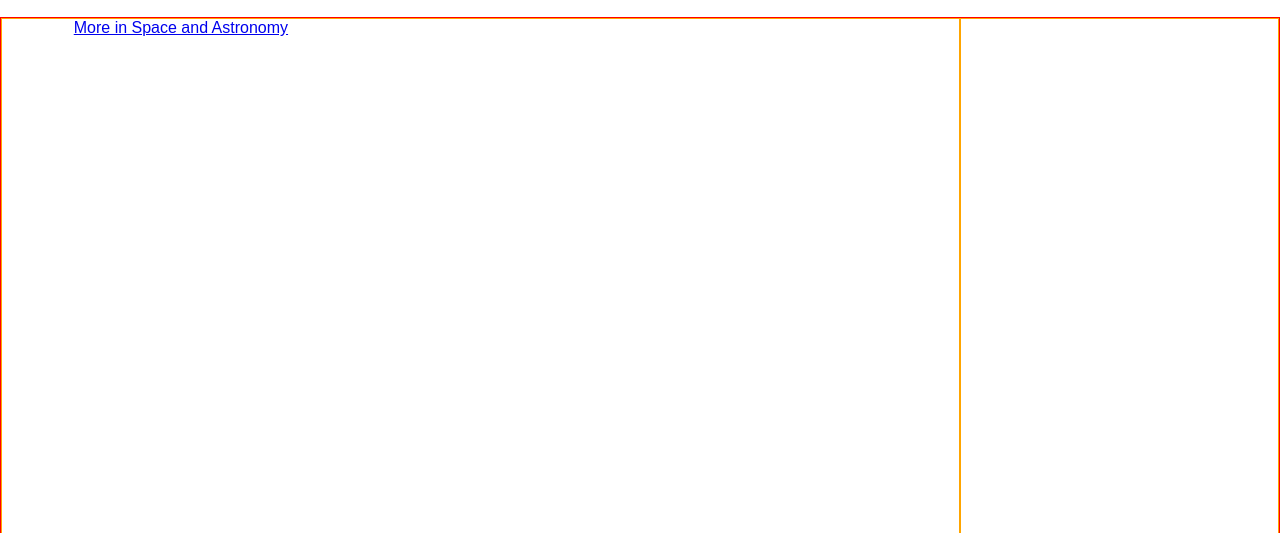
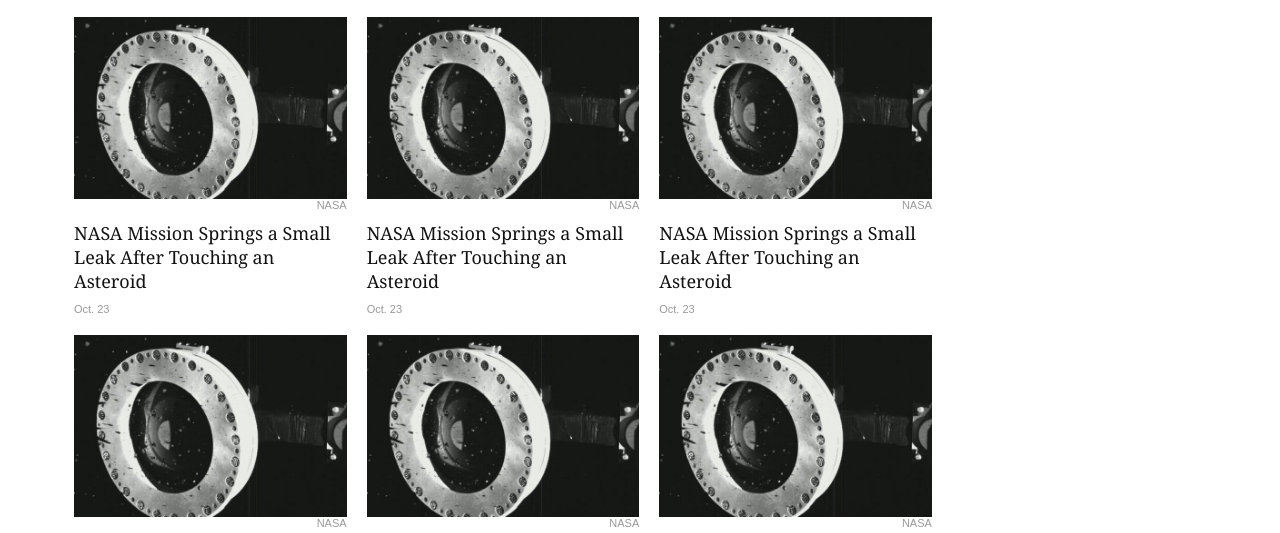
Before and after one commit to AhmedAmin90/nyt-article, a plain HTML site: page index.html in a window 1280 px wide. Shown: the part 11467-12000 px from the top of the page. Drawn offline with Linux system fonts and the light colour scheme.

Commit message:
started on more articles part

```diff
--- a/index.html
+++ b/index.html
@@ -399,7 +399,7 @@
         </div>
 
 
-        <section class="related-articles">
+        <!-- <section class="related-articles">
             <div class="bigger-related">
                 <div class="sugested">
                     <div class="top-text-more">
@@ -446,6 +446,71 @@
             <div class="smaller-related">
 
             </div>
+        </section> -->
+
+
+        <section class="related-articles">
+            <div class="bigger-related">
+                <div class="more-articles">
+                    <div class="article-card">
+                        <img src="src\images\1st-img.jpg" alt="" width="272.63px" height="181.75px">
+                        <small>NASA</small>
+                        <a href="#">NASA Mission Springs a Small Leak After Touching an Asteroid</a>
+                        <small>Oct. 23</small>
+                    </div>
+                    <div class="article-card">
+                        <img src="src\images\1st-img.jpg" alt="" width="272.63px" height="181.75px">
+                        <small>NASA</small>
+                        <a href="#">NASA Mission Springs a Small Leak After Touching an Asteroid</a>
+                        <small>Oct. 23</small>
+                    </div>
+                    <div class="article-card">
+                        <img src="src\images\1st-img.jpg" alt="" width="272.63px" height="181.75px">
+                        <small>NASA</small>
+                        <a href="#">NASA Mission Springs a Small Leak After Touching an Asteroid</a>
+                        <small>Oct. 23</small>
+                    </div>
+                    <div class="article-card">
+                        <img src="src\images\1st-img.jpg" alt="" width="272.63px" height="181.75px">
+                        <small>NASA</small>
+                        <a href="#">NASA Mission Springs a Small Leak After Touching an Asteroid</a>
+                        <small>Oct. 23</small>
+                    </div>
+                    <div class="article-card">
+                        <img src="src\images\1st-img.jpg" alt="" width="272.63px" height="181.75px">
+                        <small>NASA</small>
+                        <a href="#">NASA Mission Springs a Small Leak After Touching an Asteroid</a>
+                        <small>Oct. 23</small>
+                    </div>
+                    <div class="article-card">
+                        <img src="src\images\1st-img.jpg" alt="" width="272.63px" height="181.75px">
+                        <small>NASA</small>
+                        <a href="#">NASA Mission Springs a Small Leak After Touching an Asteroid</a>
+                        <small>Oct. 23</small>
+                    </div>
+                </div>
+                <div class="editors-picks">
+                    <div class="article-card">
+                        <img src="src\images\1st-img.jpg" alt="" width="272.63px" height="181.75px">
+                        <small>NASA</small>
+                        <a href="#">NASA Mission Springs a Small Leak After Touching an Asteroid</a>
+                        <small>Oct. 23</small>
+                    </div>
+                    <div class="article-card">
+                        <img src="src\images\1st-img.jpg" alt="" width="272.63px" height="181.75px">
+                        <small>NASA</small>
+                        <a href="#">NASA Mission Springs a Small Leak After Touching an Asteroid</a>
+                        <small>Oct. 23</small>
+                    </div>
+                    <div class="article-card">
+                        <img src="src\images\1st-img.jpg" alt="" width="272.63px" height="181.75px">
+                        <small>NASA</small>
+                        <a href="#">NASA Mission Springs a Small Leak After Touching an Asteroid</a>
+                        <small>Oct. 23</small>
+                    </div>
+                </div>
+            </div>
+            <div class="smaller-related"></div>
         </section>
 
     </main>
--- a/src/css/style.css
+++ b/src/css/style.css
@@ -374,14 +374,17 @@ nav button {
 .social-circles-smaller .fa-facebook-f {
   margin-left: 4px;
 }
-
+/*
 .related-articles {
   border: 1px solid red;
   display: grid;
   grid-template-columns: 3fr 1fr;
+  width: 90%;
+  margin: 10px auto;
 }
 
-.bigger-related, .smaller-related {
+.bigger-related,
+.smaller-related {
   border: 1px solid orange;
 }
 
@@ -420,4 +423,56 @@ nav button {
 
 .editors-elements {
   border: 1px solid green;
+} */
+
+.related-articles {
+  display: grid;
+  grid-template-columns: 3fr 1fr;
+  width: 90%;
+  margin: 10px auto;
 }
+
+.bigger-related {
+  width: 60%;
+  margin-left: 10px;
+  display: flex;
+  flex-direction: column;
+}
+
+.more-articles {
+  display: grid;
+  grid-template-columns: repeat(3, 272.63px);
+  grid-template-rows: repeat(2, auto);
+  grid-gap: 20px;
+}
+
+.editors-picks {
+  width: 60%;
+  margin-top: 30px;
+  display: grid;
+  grid-template-columns: repeat(3, 272.63px);
+  grid-gap: 20px;
+}
+
+.article-card {
+  display: flex;
+  flex-direction: column;
+}
+.article-card small:first-of-type {
+  text-align: right;
+  color: rgb(153, 153, 153);
+  font-size: 11px;
+}
+
+.article-card a {
+  font-size: 18px;
+  color: #121212;
+  text-decoration: none;
+  font-family: Georgia, "Times New Roman", Times, serif;
+  margin: 10px auto;
+}
+
+.article-card small {
+  color: rgb(153, 153, 153);
+  font-size: 11px;
+}
```
Also changed, not shown: src/images/1st-img.jpg (added), src/images/2nd-img.jpg (added), src/images/3rd-img.jpg (added), src/images/4th-img.jpg (added), src/images/5th-img.jpg (added), src/images/6th-img.jpg (added), src/images/7th-img.jpg (added), src/images/8th-img.jpg (added), src/images/9th-img.jpg (added).
